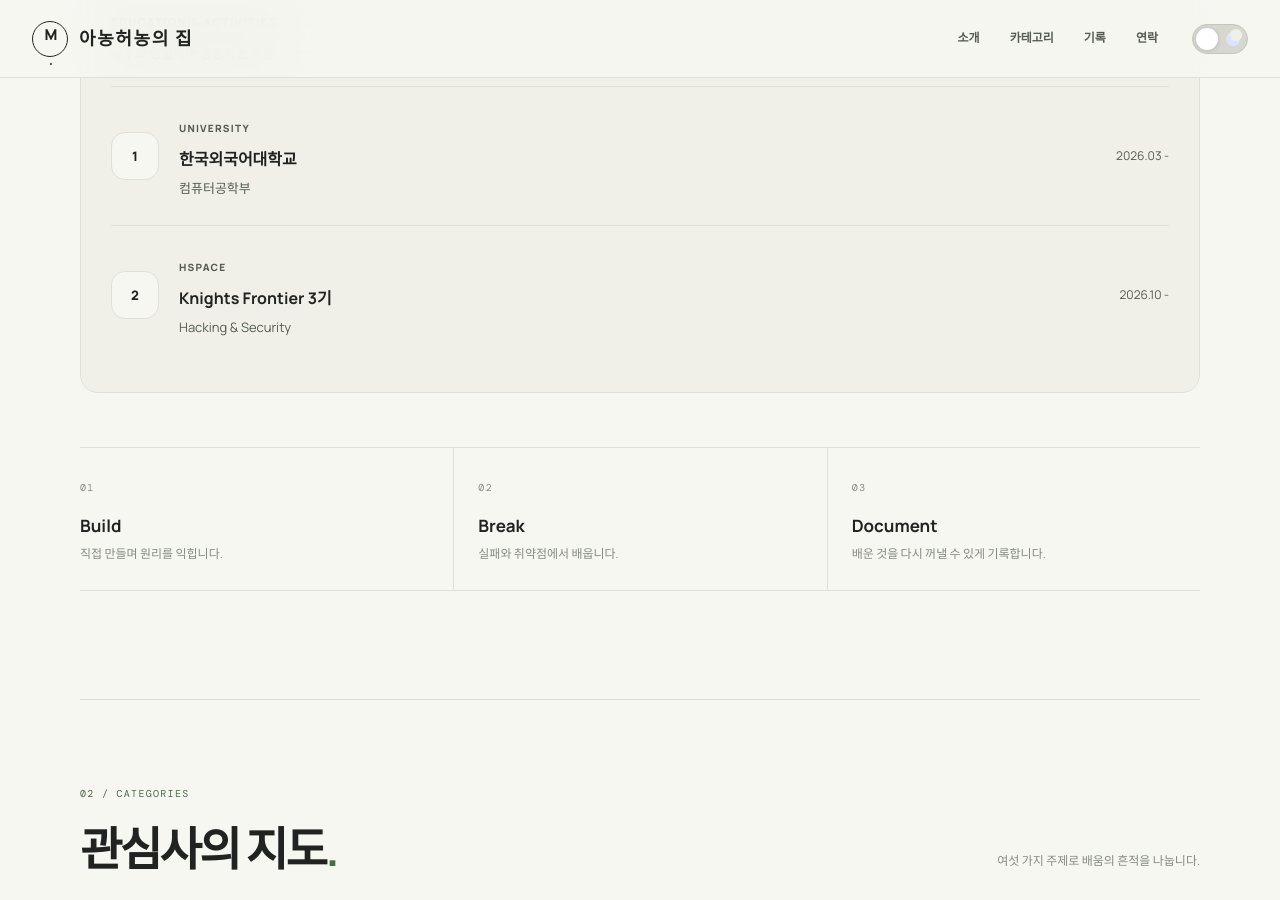
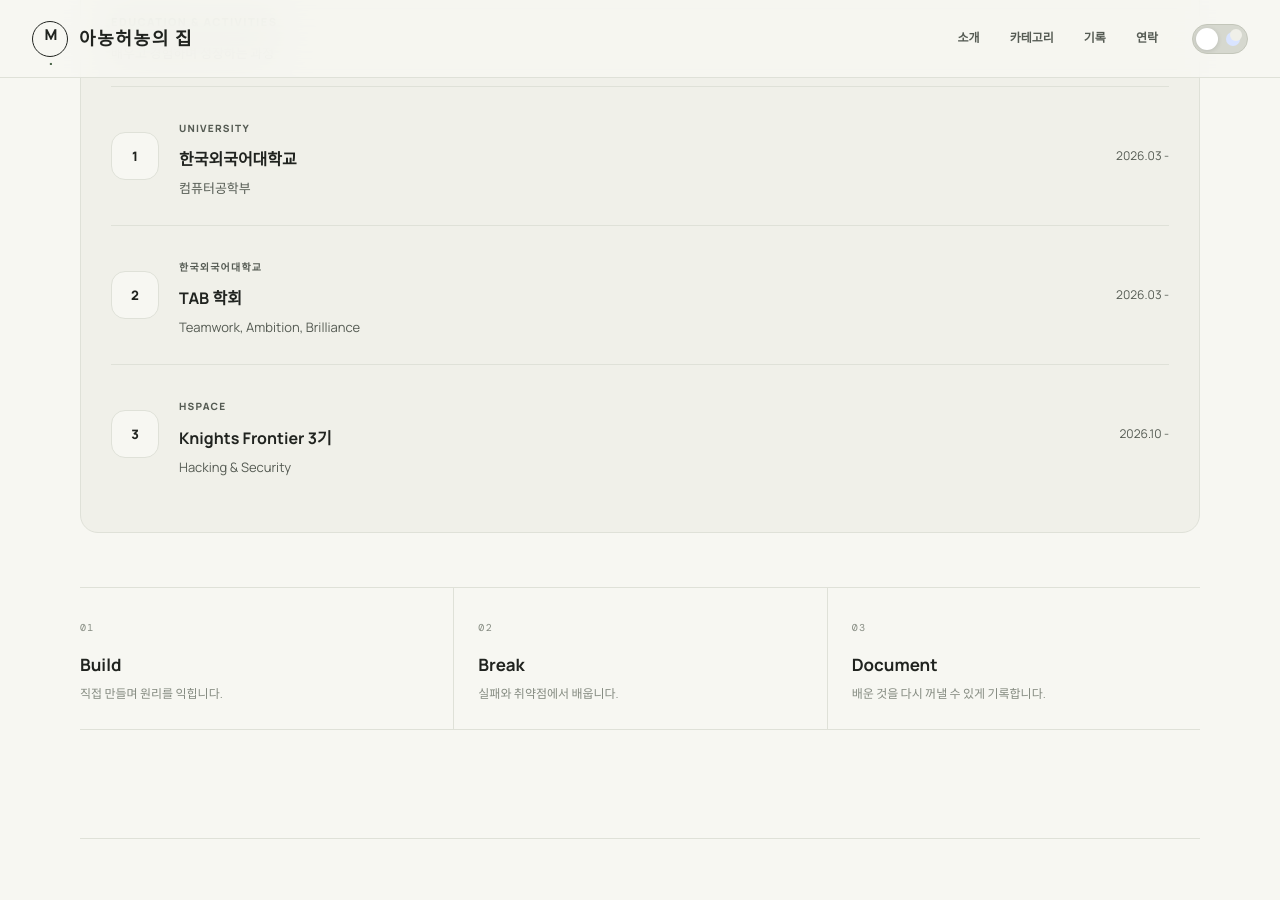
Before and after one commit to pms0602/pms0602.github.io, a Jekyll site: the page built from index.html, in a window 1280 px wide and 900 px high, scrolled down 1036 px. Built offline with Jekyll 4.4.1, drawn with Linux system fonts in a browser that asks for light colours.

Commit message:
Update index

```diff
--- a/index.html
+++ b/index.html
@@ -62,6 +62,16 @@ description: 개발과 보안, 배움의 과정을 기록하는 기술 블로그
     <article class="profile-item">
       <div class="profile-icon">2</div>
       <div class="profile-info">
+        <span class="profile-type">한국외국어대학교</span>
+        <h3>TAB 학회</h3>
+        <p>Teamwork, Ambition, Brilliance</p>
+      </div>
+      <span class="profile-date">2026.03 -</span>
+    </article>
+
+    <article class="profile-item">
+      <div class="profile-icon">3</div>
+      <div class="profile-info">
         <span class="profile-type">HSPACE</span>
         <h3>Knights Frontier 3기</h3>
         <p>Hacking &amp; Security</p>
```
